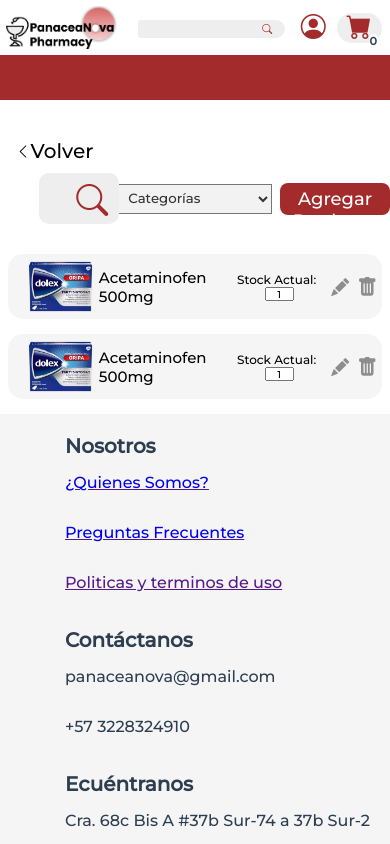
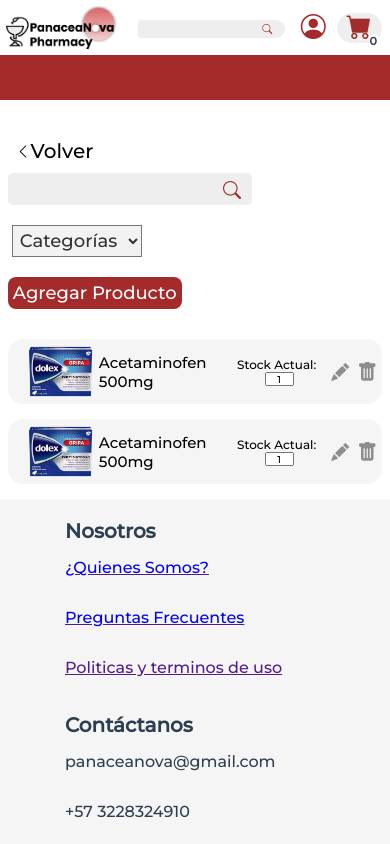
Before and after one commit to Juanse091/Panaceanova, a Vue app: page /ProductoAdminPage in a window 390 px wide. Shown: the top 844 px of the page. Built offline with nearby package versions, Linux system fonts and the light colour scheme.

Commit message:
ProductoAdminPage mobile 390px (media query 500px)

```diff
--- a/src/assets/css/ProductoAdminPage.css
+++ b/src/assets/css/ProductoAdminPage.css
@@ -63,3 +63,72 @@
     font-family: 'Montserrat';
     font-size: 18px;
 }
+
+@media (max-width: 500px) {
+
+    .tool_bar{
+        display: flex;
+        flex-direction: column;
+        align-items: flex-start;
+        margin-top: 10px;
+        margin-bottom: 30px;
+    }
+
+    .admin_product_search{
+        width: 60%;
+        display: flex;
+        justify-content: left;
+        align-items: center;
+        margin-left: 2%;
+    }
+
+    .admin_search_container{
+        position: relative;
+        width: 100%;
+    }
+
+    .admin_search_bar{
+        width: 100%;
+        height: 32px;
+        border-radius: 5px;
+        background-color: #EEEEEE;
+        font-size: 18px;
+        padding-left: 10px;
+        border: none;
+        margin-bottom: 20px;
+    }
+
+    .admin_search_icon{
+        top: 15%;
+        left: 92%;
+        font-size: 18px;
+    }
+
+    .select_categorie {
+        background-color: #f2f2f2;
+        font-family: 'Montserrat';
+        color: #333;
+        padding: 3px;
+        margin-left: 3%;
+        width: 130px;
+        font-size: 18px;
+        margin-bottom: 20px;
+    }
+
+    .add_product{
+        border: none;
+        background-color: #A32B2B;
+        color: white;
+        height: 32px;
+        border-radius: 8px;
+        cursor: pointer;
+        margin-left: 2%;
+        padding: 5px;
+    }
+
+    .add_product>p{
+        font-family: 'Montserrat';
+        font-size: 18px;
+    }
+
+}
```
